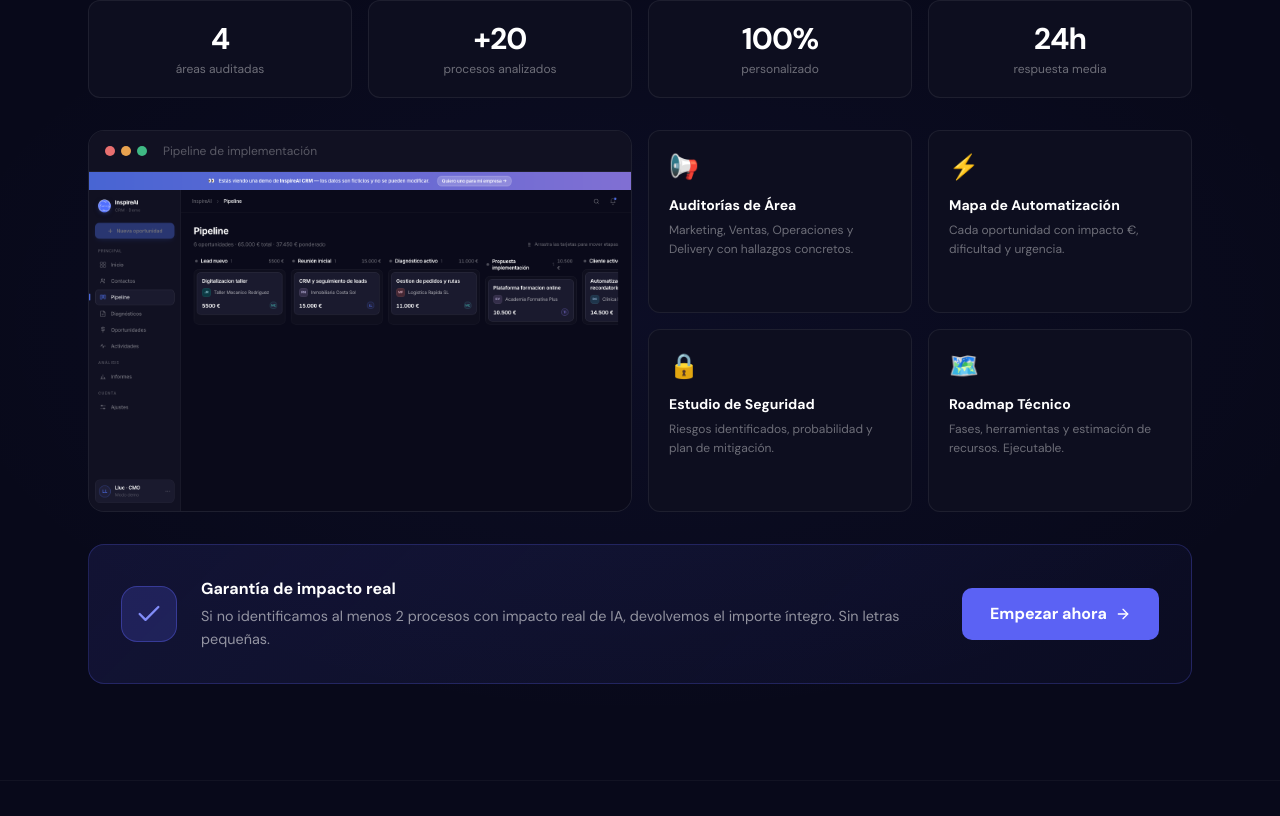
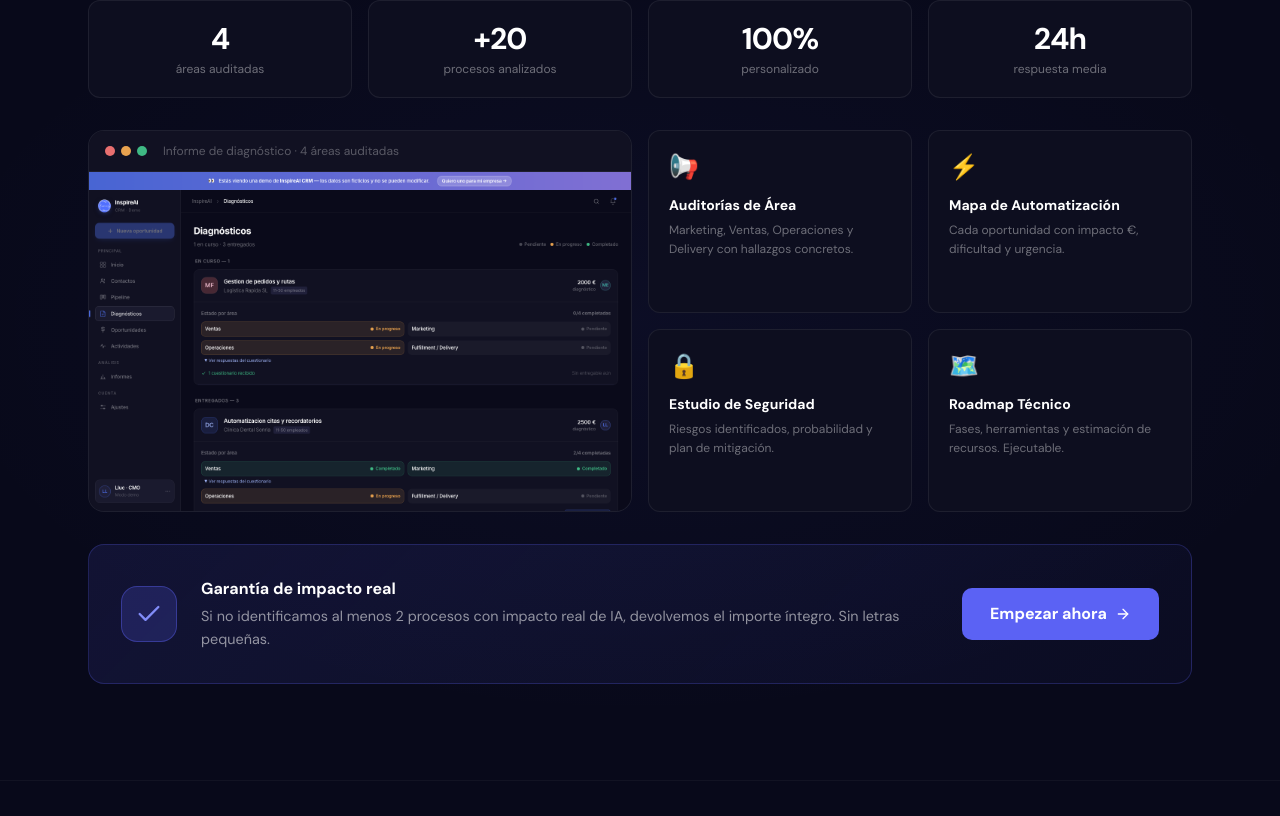
Before and after one commit to inspireai360/InspireAI, a Next.js app: page / in a window 1280 px wide. Shown: the part 4224-5040 px from the top of the page. Built offline with nearby package versions, Linux system fonts and the light colour scheme.

Commit message:
fix: screenshot diagnósticos en Cyber360 + título formulario más directo

```diff
--- a/app/page.tsx
+++ b/app/page.tsx
@@ -697,9 +697,9 @@ export default function LandingPage() {
                   <div className="w-2.5 h-2.5 rounded-full" style={{ background: "#E8A24F" }} />
                   <div className="w-2.5 h-2.5 rounded-full" style={{ background: "#3FB984" }} />
                 </div>
-                <span className="text-xs ml-2" style={{ color: "rgba(255,255,255,0.3)" }}>Pipeline de implementación</span>
+                <span className="text-xs ml-2" style={{ color: "rgba(255,255,255,0.3)" }}>Informe de diagnóstico · 4 áreas auditadas</span>
               </div>
-              <img src="/crm-pipeline.png" alt="Pipeline InspireAI" className="w-full" style={{ display: "block" }} />
+              <img src="/crm-diagnosticos.png" alt="Diagnóstico InspireAI" className="w-full" style={{ display: "block", objectFit: "cover", objectPosition: "top" }} />
             </motion.div>
 
             {/* 4 deliverables grid */}
@@ -939,7 +939,7 @@ export default function LandingPage() {
                 letterSpacing: "-0.02em",
               }}
             >
-              ¿Listo para escalar sin fricciones?
+              ¿Empezamos?
             </h2>
             <p style={{ color: "rgba(255,255,255,0.55)", fontSize: "1rem" }}>
               Primera consulta gratuita. Sin compromisos.
```
